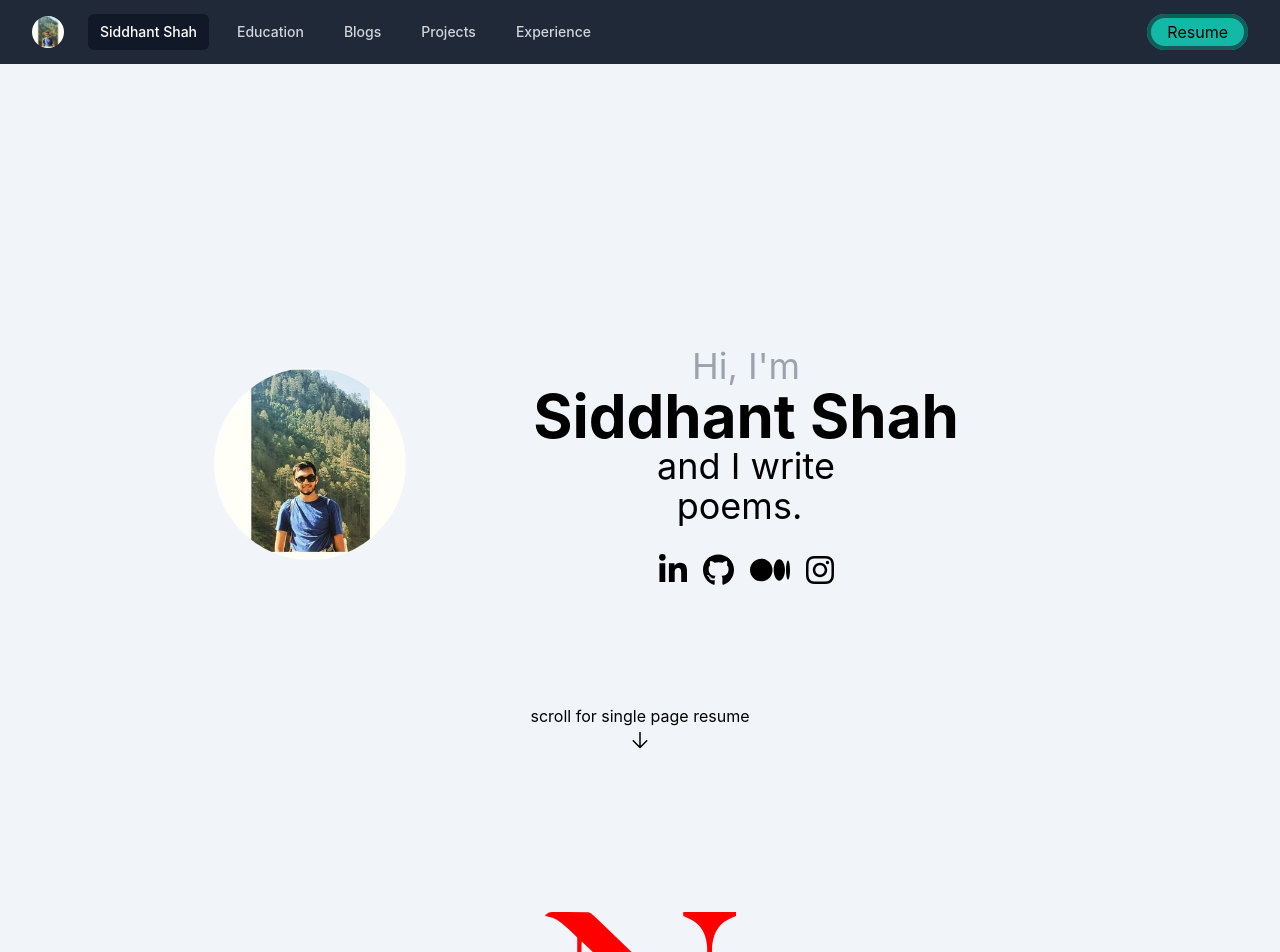
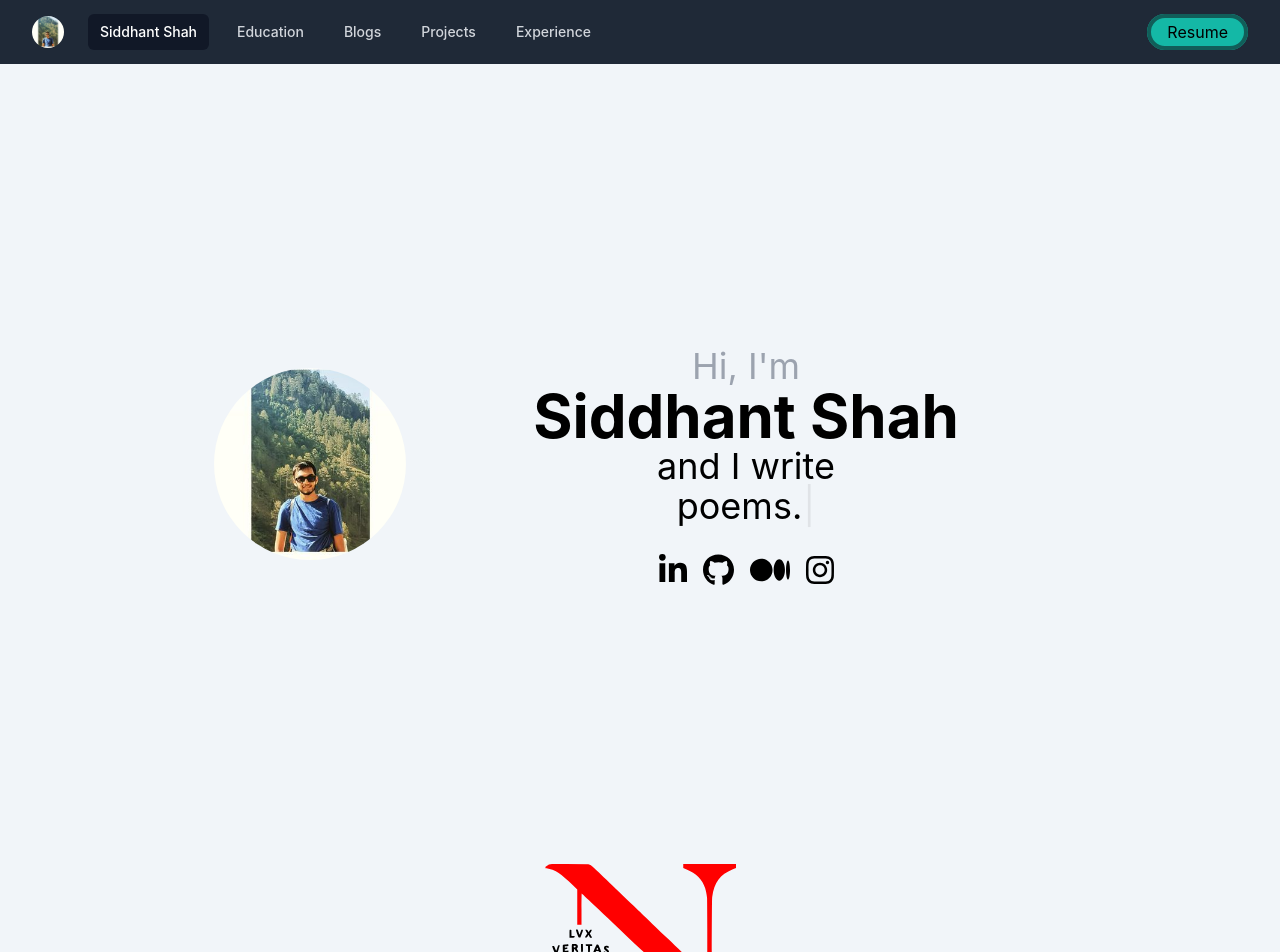
Before and after one commit to Pulkitxm/my-website, a React (Create React App) app: page / in a window 1280 px wide. Shown: the top 952 px of the page. Built offline with nearby package versions, Linux system fonts and the light colour scheme.

Commit message:
removed the button entirely

```diff
--- a/src/components/Homepage.js
+++ b/src/components/Homepage.js
@@ -3,22 +3,12 @@ import React, {useEffect, useState} from 'react';
 import profile from '../assets/n.jpg'
 import "./Homepage.css";
 import SocialLinks from './SocialLinks';
-import curve from '../assets/curve-hr.svg';
 import Education from './Education/Education';
 import Experience from './Experience/Experience';
 import Skills from '../components/Skills';
-import { ArrowSmallDownIcon } from '@heroicons/react/24/outline';
-import { Disclosure } from '@headlessui/react';
 import TypeWriter from '../TypeWriter';
 export default function Homepage()  {
     const [loaded, setLoaded] = useState(true);
-    const lines = ["programs.","blogs.","poems.", "stories."];
-    const handleClick = () => {
-        const educationDiv = document.getElementById('Resume');
-        if (educationDiv) {
-          educationDiv.scrollIntoView({ behavior: 'smooth' });
-        }
-      };
     return(
         <>
             {
@@ -54,13 +44,6 @@ export default function Homepage()  {
 
             </div>
         </div>
-        <Disclosure as="div" className='flex justify-center items-center'>
-
-                    <Disclosure.Button className='-translate-y-40  flex flex-col items-center justify-center hover:animate-pulse' onClick={handleClick} >
-                        scroll for single page resume
-                    <ArrowSmallDownIcon className="block h-6 w-6 " aria-hidden="true"/>
-                    </Disclosure.Button>
-                    </Disclosure>
         <div id='Resume'>
         <Education/>
         <Experience/>
```
